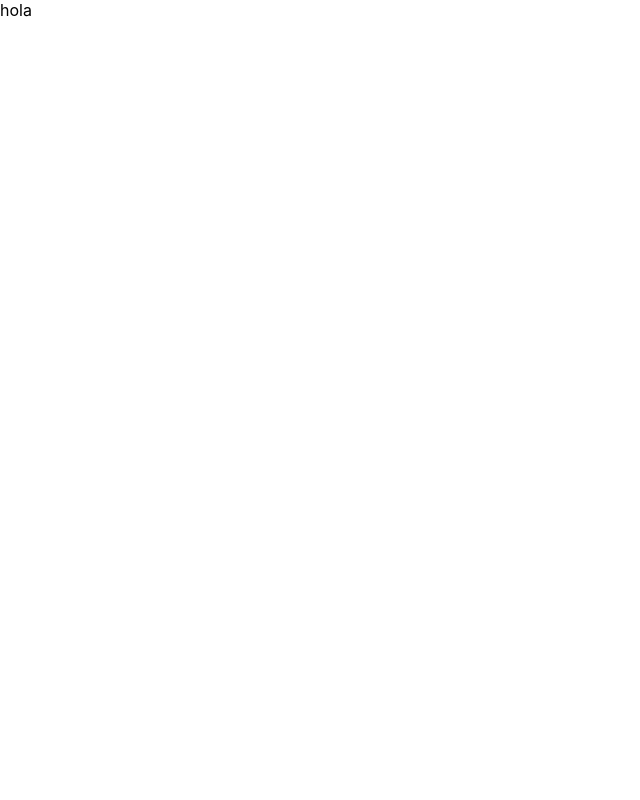
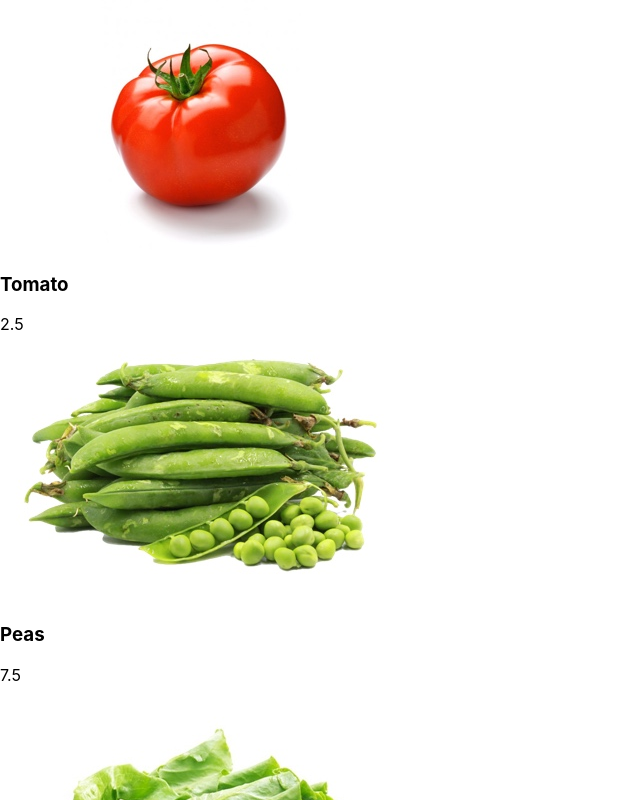
Before and after one commit to torresebas/BrunoShop, a React (Create React App) app: page / in a window 1280 px wide. Shown: the top 800 px of the page, without its empty margins (0-640 px from the left). Built offline with nearby package versions, Linux system fonts and the light colour scheme.

Commit message:
List Of Products

```diff
--- a/src/App.js
+++ b/src/App.js
@@ -1,20 +1,23 @@
-import { Component } from 'react';
-import './App.css';
-
+import { Component } from "react";
+import Products from "./components/Products";
 class App extends Component {
   state = {
-    products :[
-      {name:'Tomato', price: 2.50, img:'/products/tomato.jpg'},
-      {name:'Peas', price: 2.50, img:'/products/peas.jpg'},
-      {name:'Lettuce', price: 2.50, img:'/products/lettuce.jpg'}
-    ]
-  }
-  render(){
-    return(
-      'hola'
-    )
+    products: [
+      { name: "Tomato", price: 2.5, img: "/products/tomato.jpg" },
+      { name: "Peas", price: 7.5, img: "/products/peas.jpg" },
+      { name: "Lettuce", price: 4.5, img: "/products/lettuce.jpg" },
+    ],
+  };
+  render() {
+    return (
+      <div>
+        <Products
+          products={this.state.products}
+          addToCart={() => console.log("Do nothing")}
+        />
+      </div>
+    );
   }
 }
 
-
 export default App;
--- /dev/null
+++ b/src/components/Product.js
@@ -0,0 +1,17 @@
+import { Component } from "react";
+
+class Product extends Component {
+  render(){
+    console.log(this.props)
+    const {product} = this.props
+    return(
+      <div>
+        <img src={product.img} alt={product.name} />
+        <h3>{product.name}</h3>
+        <p>{product.price}</p>
+      </div>
+    )
+  }
+}
+
+export default Product
--- /dev/null
+++ b/src/components/Products.js
@@ -0,0 +1,22 @@
+import { Component } from "react";
+import Product from "./Product";
+
+class Products extends Component {
+  render() {
+    const { products, addToCart } = this.props;
+
+    return (
+      <div>
+        {products.map((product) => (
+          <Product
+            addToCart={addToCart}
+            product={product}
+            key={product.name}
+          />
+        ))}
+      </div>
+    );
+  }
+}
+
+export default Products;
```
